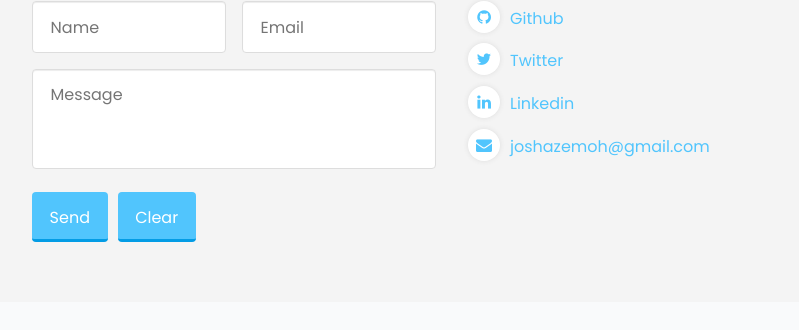
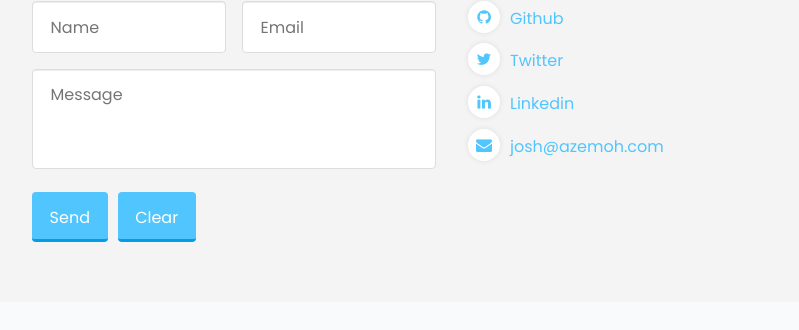
Before and after one commit to azemoh/azemoh.com, a Jekyll site: the page built from index.html, in a window 1280 px wide and 900 px high, scrolled down 1665 px. Shown: the part 518-848 px from the top of the window, without its empty margins (240-1039 px from the left). Built offline with Jekyll 4.4.1, drawn with Linux system fonts in a browser that asks for light colours; nearby versions of some CDN libraries; some web fonts are replaced.

Commit message:
Update email address

```diff
--- a/_config.yml
+++ b/_config.yml
@@ -1,6 +1,6 @@
 title: Joshua Azemoh
 brand: Azemoh
-email: joshazemoh@gmail.com
+email: josh@azemoh.com
 tagline: Thinker · Learner · Builder
 motor: Think · Learn · Create
 
@@ -57,5 +57,5 @@ socialLinks:
 - {name: "github", title: "Github", url: "https://github.com/azemoh"}
 - {name: "twitter", title: "Twitter", url: "http://twitter.com/josh_azemoh"}
 - {name: "linkedin", title: "Linkedin", url: "https://linkedin.com/in/azemoh"}
-- {name: "email", title: "joshazemoh@gmail.com", url: "mailto://joshazemoh@gmail.com"}
+- {name: "email", title: "josh@azemoh.com", url: "mailto://josh@azemoh.com"}
 # - {name: "google-plus", title: "Google+", url: "https://plus.google.com/+JoshuaAzemoh"}
```
